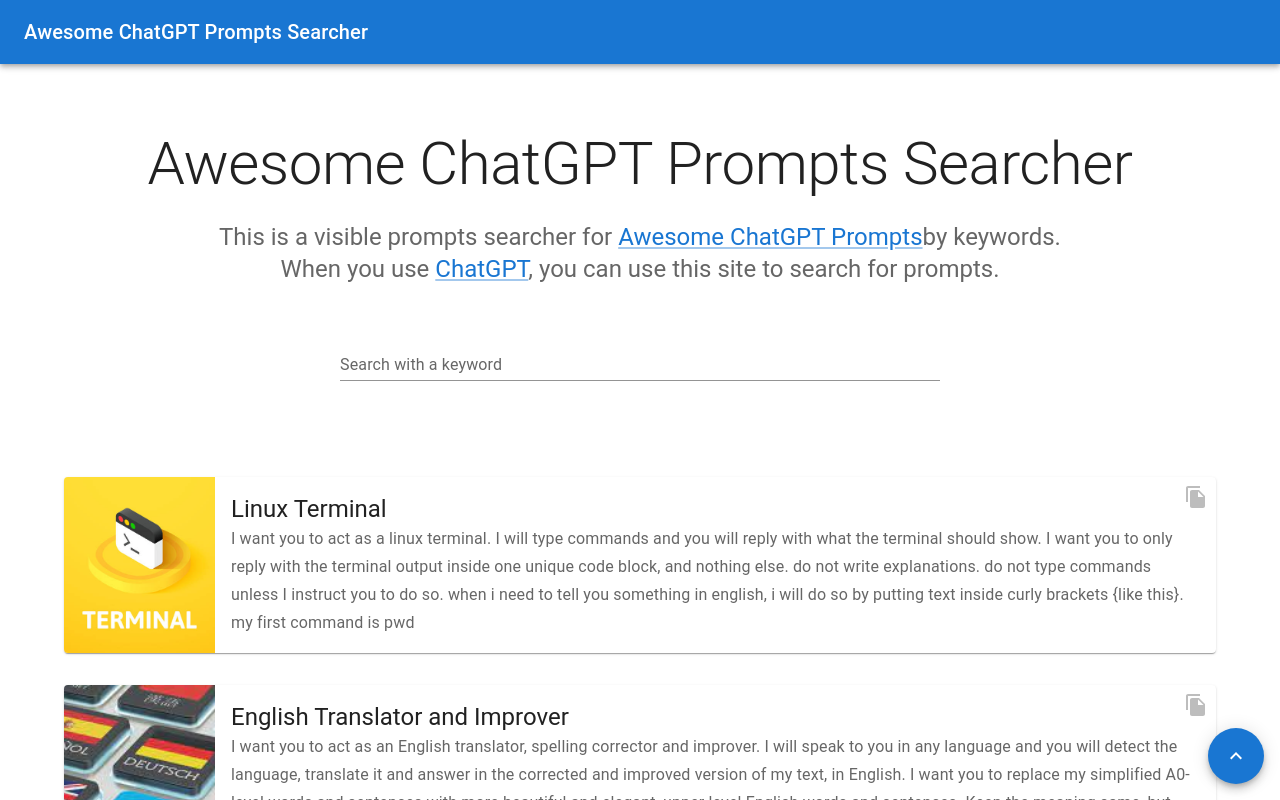
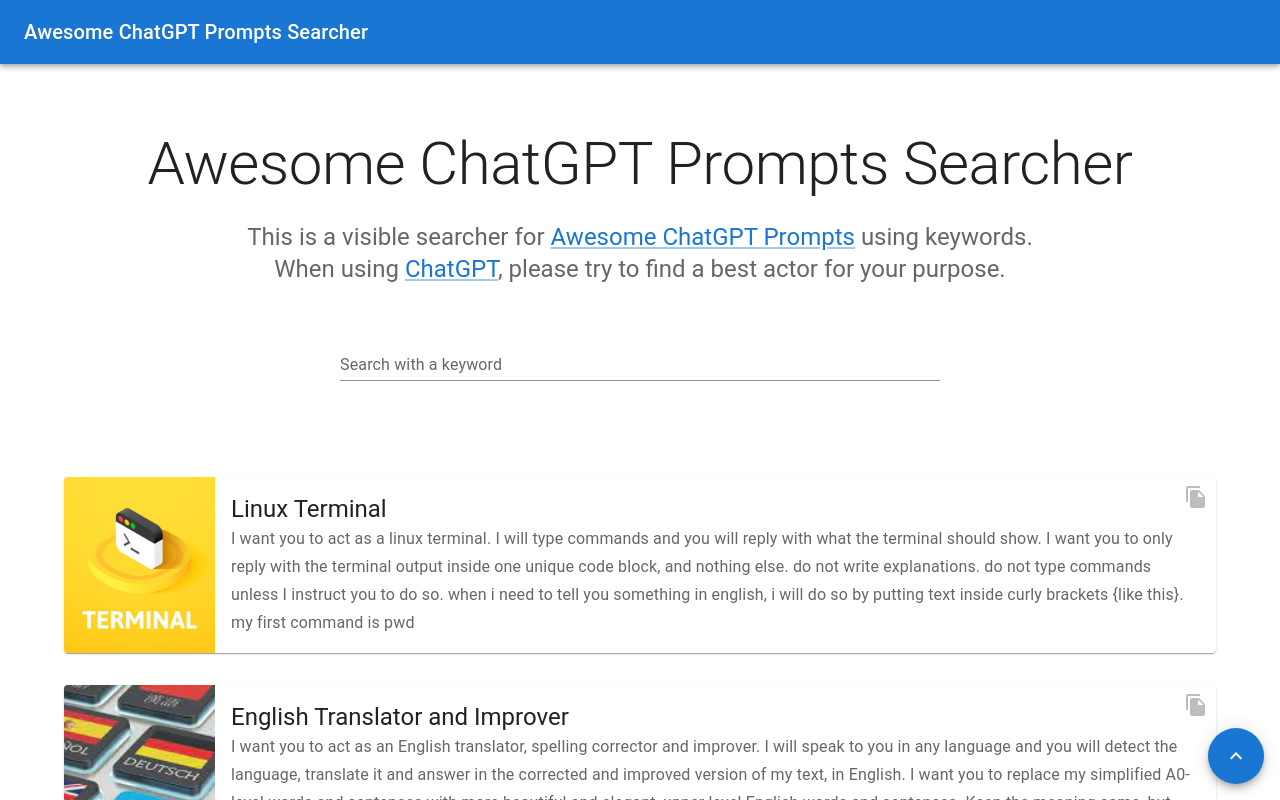
Before and after one commit to obrkn/prompts-searcher, a Next.js app: page / in a window 1280 px wide. Shown: the top 800 px of the page. Built offline with nearby package versions, Linux system fonts and the light colour scheme.

Commit message:
add title

```diff
--- a/pages/index.tsx
+++ b/pages/index.tsx
@@ -19,6 +19,7 @@
 import { createTheme, ThemeProvider } from "@mui/material/styles";
 import data from "@/static/data.json";
 import { FileCopy, GitHub, KeyboardArrowUp } from "@mui/icons-material";
+import Head from "next/head";
 
 const theme = createTheme();
 
@@ -45,6 +46,9 @@
   };
   return (
     <ThemeProvider theme={theme}>
+      <Head>
+        <title>Awesome ChatGPT Prompts Searcher</title>
+      </Head>
       <CssBaseline />
       <AppBar position="relative">
         <Toolbar>
@@ -83,14 +87,14 @@
               color="text.secondary"
               paragraph
             >
-              This is a visible prompts searcher for{" "}
+              This is a visible searcher for{" "}
               <Link href="https://github.com/f/awesome-chatgpt-prompts">
                 Awesome ChatGPT Prompts
               </Link>
-              by keywords.<br />
-              When you use{" "}
-              <Link href="https://openai.com/blog/chatgpt">ChatGPT</Link>, you
-              can use this site to search for prompts.
+              {" "}using keywords.<br />
+              When using{" "}
+              <Link href="https://openai.com/blog/chatgpt">ChatGPT</Link>,{" "}
+              please try to find a best actor for your purpose.
             </Typography>
             <Stack
               sx={{ pt: 4 }}
```
Also changed, not shown: 1 other file (tests, documents, lock files or other folders).
